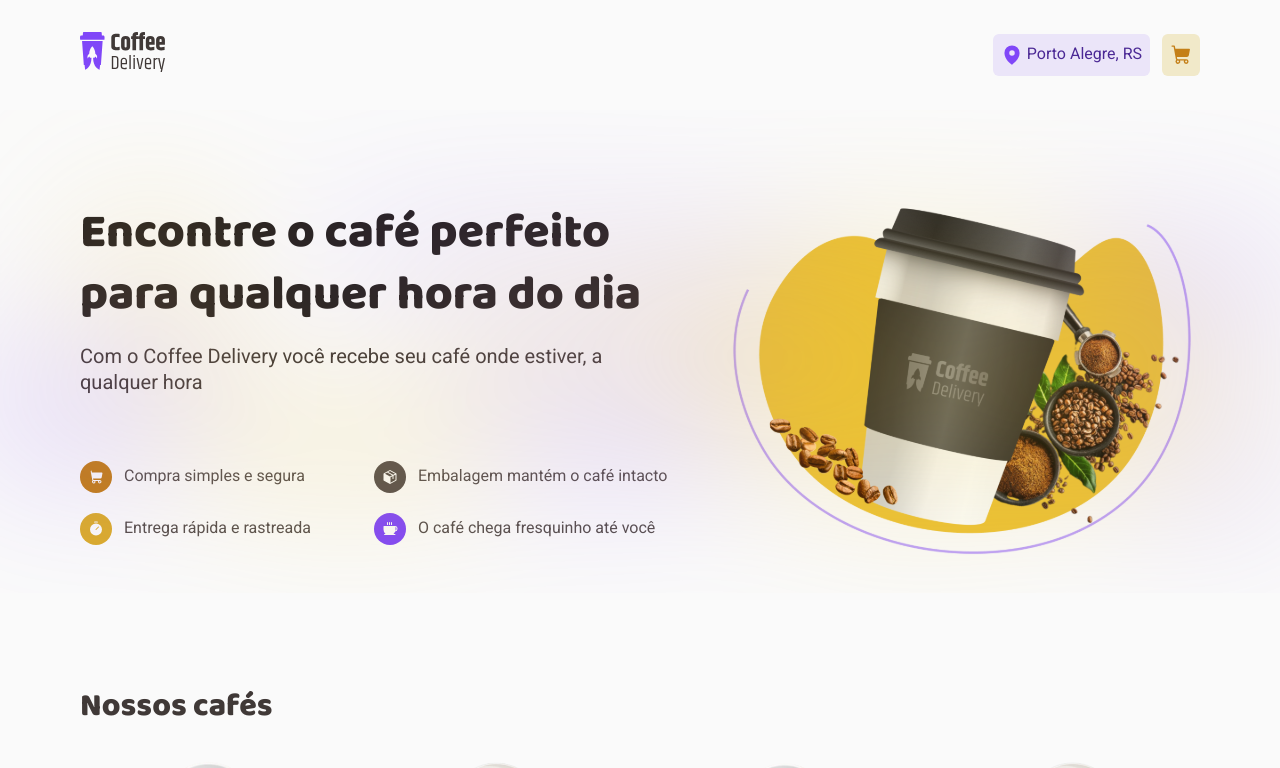
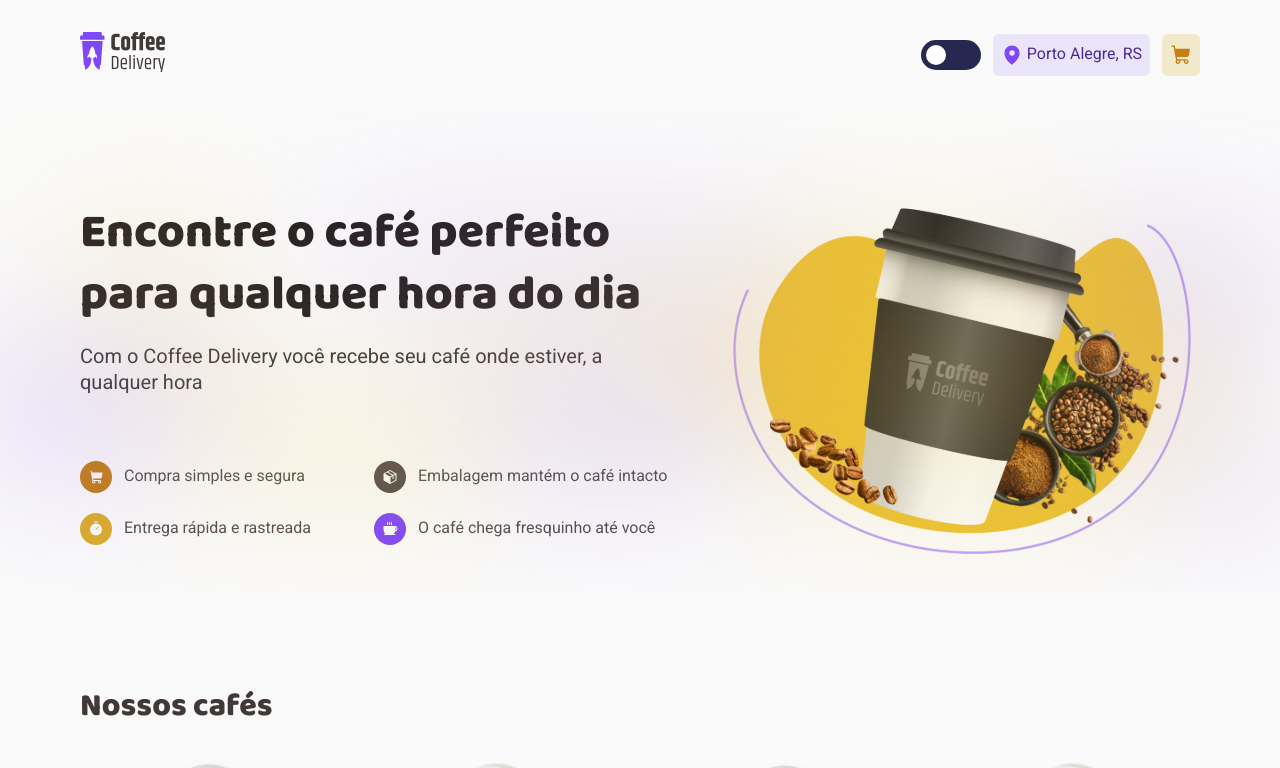
Before and after one commit to emanuelhenrique-dev/Coffee-Delivery, a React (Vite) app: page / in a window 1280 px wide. Shown: the top 768 px of the page. Built offline with nearby package versions, Linux system fonts and the light colour scheme.

Commit message:
feat(theme): add dark theme support and toggle input in header

```diff
--- a/src/App.tsx
+++ b/src/App.tsx
@@ -1,19 +1,37 @@
 import { ThemeProvider } from 'styled-components';
 
 import { defaultTheme } from './styles/themes/default';
+import { darkTheme } from './styles/themes/dark';
+
 import { GlobalStyle } from './styles/global';
 import { Router } from './pages/Router';
 import { BrowserRouter } from 'react-router-dom';
 import { CartContextProvider } from './contexts/CartContext';
+import { useState } from 'react';
 
 export function App() {
+  const [theme, setTheme] = useState(
+    localStorage.getItem('theme') === 'dark' ? darkTheme : defaultTheme
+  );
+
+  function toggleTheme() {
+    setTheme((prev) => {
+      const newTheme = prev === defaultTheme ? darkTheme : defaultTheme;
+      localStorage.setItem(
+        'theme',
+        newTheme === darkTheme ? 'dark' : 'default'
+      );
+      return newTheme;
+    });
+  }
+
   return (
-    <ThemeProvider theme={defaultTheme}>
+    <ThemeProvider theme={theme}>
       <GlobalStyle />
 
       <BrowserRouter>
         <CartContextProvider>
-          <Router />
+          <Router toggleTheme={toggleTheme} />
         </CartContextProvider>
       </BrowserRouter>
     </ThemeProvider>
--- a/src/components/Header/Header.styles.ts
+++ b/src/components/Header/Header.styles.ts
@@ -70,3 +70,54 @@ export const Aside = styled.aside`
     }
   }
 `;
+
+export const Switch = styled.label`
+  position: relative;
+  display: flex;
+  align-items: center;
+  justify-content: center;
+
+  .slider {
+    position: absolute;
+    right: 0;
+    height: 30px;
+    width: 60px;
+    border-radius: 30px;
+    background-color: #272751;
+    cursor: pointer;
+    transition: 0.5s;
+    z-index: 99;
+
+    &::before {
+      position: absolute;
+      left: 5px;
+      bottom: 5px;
+      height: 20px;
+      width: 20px;
+      content: '';
+      border-radius: 50%;
+      background-color: white;
+      transition: 0.5s;
+    }
+  }
+
+  #toggle {
+    opacity: 0;
+
+    &:checked {
+      & ~ .slider {
+        background-color: white;
+      }
+      & ~ .slider:before {
+        background-color: white;
+        box-shadow: inset -8px -6px 0 0px #272751;
+        transform: translate(30px, 1px);
+      }
+      & ~ .slide-block {
+        left: 0;
+        border-bottom-right-radius: 0;
+        border-top-right-radius: 0;
+      }
+    }
+  }
+`;
--- a/src/components/Header/Header.tsx
+++ b/src/components/Header/Header.tsx
@@ -1,11 +1,16 @@
 import { Link } from 'react-router-dom';
-import { Aside, HeaderContainer } from './Header.styles';
+import { Aside, HeaderContainer, Switch } from './Header.styles';
 import { MapPinIcon, ShoppingCartIcon } from '@phosphor-icons/react';
 import { useContext } from 'react';
 import { CartContext } from '../../contexts/CartContext';
+import { useTheme } from 'styled-components';
 
-export function Header() {
+interface HeaderProps {
+  toggleTheme: () => void;
+}
+export function Header({ toggleTheme }: HeaderProps) {
   const { cart } = useContext(CartContext);
+  const theme = useTheme();
 
   return (
     <HeaderContainer>
@@ -14,6 +19,10 @@ export function Header() {
       </Link>
 
       <Aside>
+        <Switch onChange={toggleTheme}>
+          <input id="toggle" type="checkbox" checked={theme.name === 'dark'} />
+          <span className="slider"></span>
+        </Switch>
         <div>
           <MapPinIcon size={22} weight="fill" />
           <span>Porto Alegre, RS</span>
--- a/src/layouts/DefaultLayout.tsx
+++ b/src/layouts/DefaultLayout.tsx
@@ -1,10 +1,14 @@
 import { Outlet } from 'react-router-dom';
 import { Header } from '../components/Header/Header';
 
-export function DefaultLayout() {
+interface DefaultLayoutProps {
+  toggleTheme: () => void;
+}
+
+export function DefaultLayout({ toggleTheme }: DefaultLayoutProps) {
   return (
     <div>
-      <Header />
+      <Header toggleTheme={toggleTheme} />
       <Outlet />
     </div>
   );
--- a/src/pages/Cart/Form/Radio/Radio.styles.ts
+++ b/src/pages/Cart/Form/Radio/Radio.styles.ts
@@ -22,7 +22,8 @@ export const Container = styled.label`
   }
 
   &[data-state='true'] {
-    background-color: ${({ theme }) => theme.colors['purple-light']};
+    background-color: ${({ theme }) =>
+      theme.name === 'dark' ? theme.colors.gray : theme.colors['purple-light']};
     border-color: ${({ theme }) => theme.colors.purple};
   }
 
--- a/src/pages/Router.tsx
+++ b/src/pages/Router.tsx
@@ -4,10 +4,14 @@ import { Cart } from './Cart/Cart';
 import { Success } from './Success/Success';
 import { DefaultLayout } from '../layouts/DefaultLayout';
 
-export function Router() {
+interface RouterProps {
+  toggleTheme: () => void;
+}
+
+export function Router({ toggleTheme }: RouterProps) {
   return (
     <Routes>
-      <Route path="/" element={<DefaultLayout />}>
+      <Route path="/" element={<DefaultLayout toggleTheme={toggleTheme} />}>
         <Route path="/" element={<Home />} />
         <Route path="/cart" element={<Cart />} />
         <Route path="/order/:orderId/success" element={<Success />} />
--- a/src/pages/Success/Success.styles.ts
+++ b/src/pages/Success/Success.styles.ts
@@ -63,7 +63,7 @@ export const Info = styled.div`
 
 export const InfoContent = styled.div`
   padding: 40px;
-  background-color: white;
+  background-color: ${({ theme }) => theme.colors['white']};
   border-radius: 6px 36px;
 
   display: flex;
--- /dev/null
+++ b/src/styles/themes/dark.ts
@@ -0,0 +1,24 @@
+export const darkTheme = {
+  name: 'dark',
+  colors: {
+    white: '#000000',
+    background: '#121212',
+    'base-card': '#1E1E1E',
+    'base-input': '#2C2C2C',
+    'base-button': '#2A2A2A',
+    'base-hover': '#3A3A3A',
+    'base-label': '#A39F9F',
+    'base-text': '#CAC5C4',
+    'base-subtitle': '#DDD0CA',
+    'base-title': '#F3EDEB',
+
+    'purple-light': '#EBE5F9',
+    purple: '#9f77f5ff',
+    'purple-dark': '#7c47ef',
+    gray: '#474747',
+
+    'yellow-light': '#F1E9C9',
+    yellow: '#DBAC2C',
+    'yellow-dark': '#C47F17'
+  }
+};
--- a/src/styles/themes/default.ts
+++ b/src/styles/themes/default.ts
@@ -1,4 +1,5 @@
 export const defaultTheme = {
+  name: 'light',
   colors: {
     white: '#FFFFFF',
     background: '#FAFAFA',
@@ -14,6 +15,7 @@ export const defaultTheme = {
     'purple-light': '#EBE5F9',
     purple: '#8047F8',
     'purple-dark': '#4B2995',
+    gray: '#474747',
 
     'yellow-light': '#F1E9C9',
     yellow: '#DBAC2C',
```
